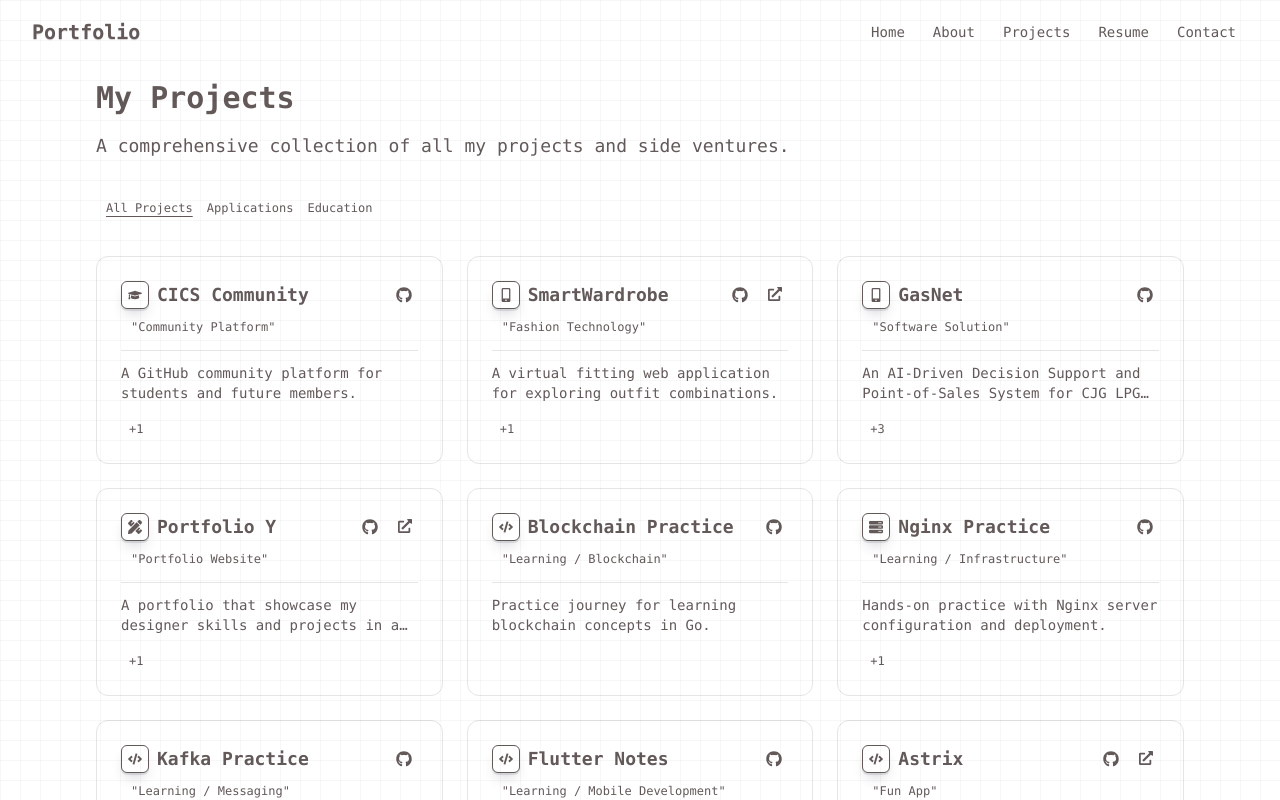
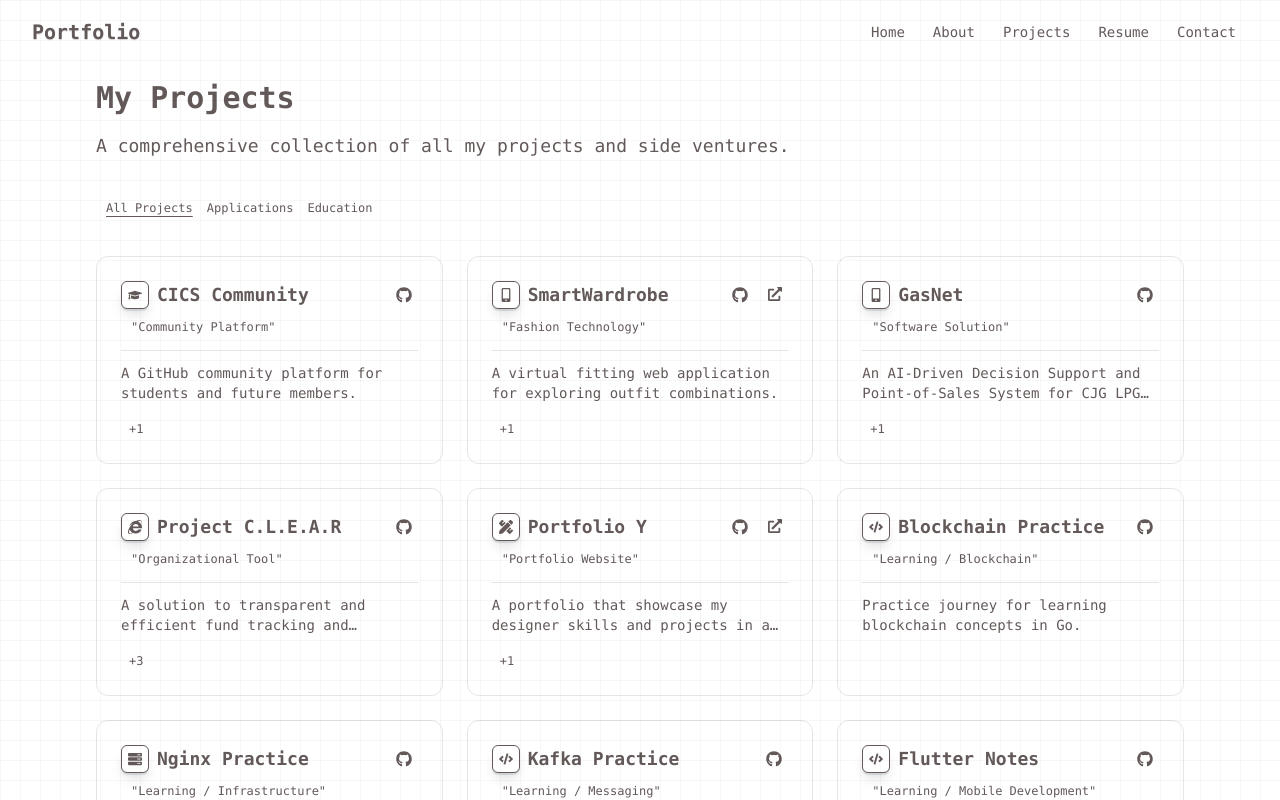
Before and after one commit to JasperRosales/portfolio-x, a React (Vite) app: page /projects in a window 1280 px wide. Shown: the top 800 px of the page. Built offline with nearby package versions, Linux system fonts and the light colour scheme.

Commit message:
added a project and some ajdustments

```diff
--- a/src/data/projects.tsx
+++ b/src/data/projects.tsx
@@ -1,5 +1,5 @@
 import type { IconType } from "react-icons";
-import { FaCode, FaPencilRuler, FaGraduationCap, FaServer, FaMobileAlt } from "react-icons/fa";
+import { FaCode, FaPencilRuler, FaGraduationCap, FaServer, FaMobileAlt, FaInternetExplorer } from "react-icons/fa";
 
 export interface Project {
   title: string;
@@ -61,13 +61,31 @@ export const projects: Project[] = [
     icon: FaMobileAlt,
     category: "Software Solution",
     type: "application",
-    techStack: ["Flutter", "Golang", "Gin", "Postgres", "Drift","Supabase"],
+    techStack: ["Flutter", "Postgres", "Drift","Supabase"],
     githubUrl: "not available",
     features: [
       "AI-driven decision support",
       "Point-of-sales functionality",
       "User-friendly interface",
       "Operational efficiency improvements",
+    ],
+  },
+  {
+    title: "Project C.L.E.A.R",
+    description:
+      "A solution to transparent and efficient fund tracking and management system for the CICS Student Council. This allows the students to see how the funds are managed.",
+    fullDescription:
+      "Developed Project C.L.E.A.R, a transparent and efficient fund tracking and management system for the CICS Student Council. The system allows students to visualize and monitor how funds are allocated and utilized, promoting accountability and informed decision-making.",
+    icon: FaInternetExplorer,
+    category: "Organizational Tool",
+    type: "application",
+    techStack: ["React", "Javascript", "Redis", "Upstash", "Make", "Supabase"],
+    githubUrl: "https://github.com/cicsbalayan/ProjectClear-Client",
+    features: [
+      "Transparent fund tracking",
+      "Efficient fund management",
+      "User-friendly interface for students",
+      "Real-time updates on fund allocation and utilization",
     ],
   },
   {
@@ -187,12 +205,12 @@ export const projects: Project[] = [
       "An application intended to support Barangay Tuyon residents with community announcements and local services.",
     category: "Community App",
     type: "application",
-    techStack: ["React", "Firebase"],
+    techStack: ["Dart", "Flutter", "Supabase"],
     githubUrl: "https://github.com/JasperRosales/barangay-tuyon-app",
     features: [
       "Local announcements and notifications",
-      "Resident service access",
-      "Community engagement tools",
+      "Resident Information management",
+      "Community engagement and program management",
     ],
   },
   {
--- a/src/pages/projects.tsx
+++ b/src/pages/projects.tsx
@@ -191,7 +191,7 @@ export default function Projects() {
                               loading="lazy"
                             />
                           </button>
-                          <p className="p-3 text-sm text-muted-foreground">
+                          <p className="p-3 text-sm text-justify text-muted-foreground">
                             {image.imageDescription}
                           </p>
                         </div>
```
Also changed, not shown: 2 other files (tests, documents, lock files or other folders).
